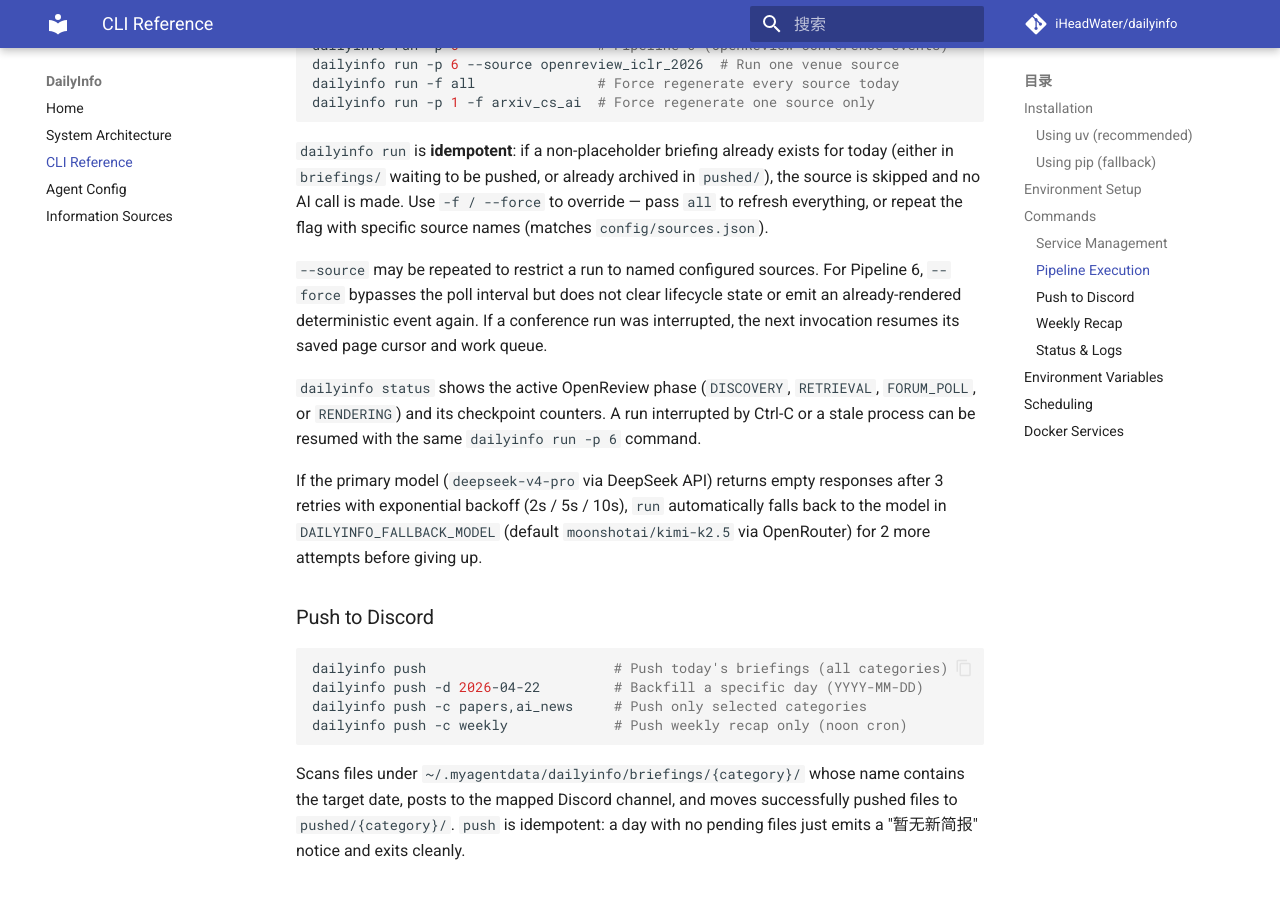
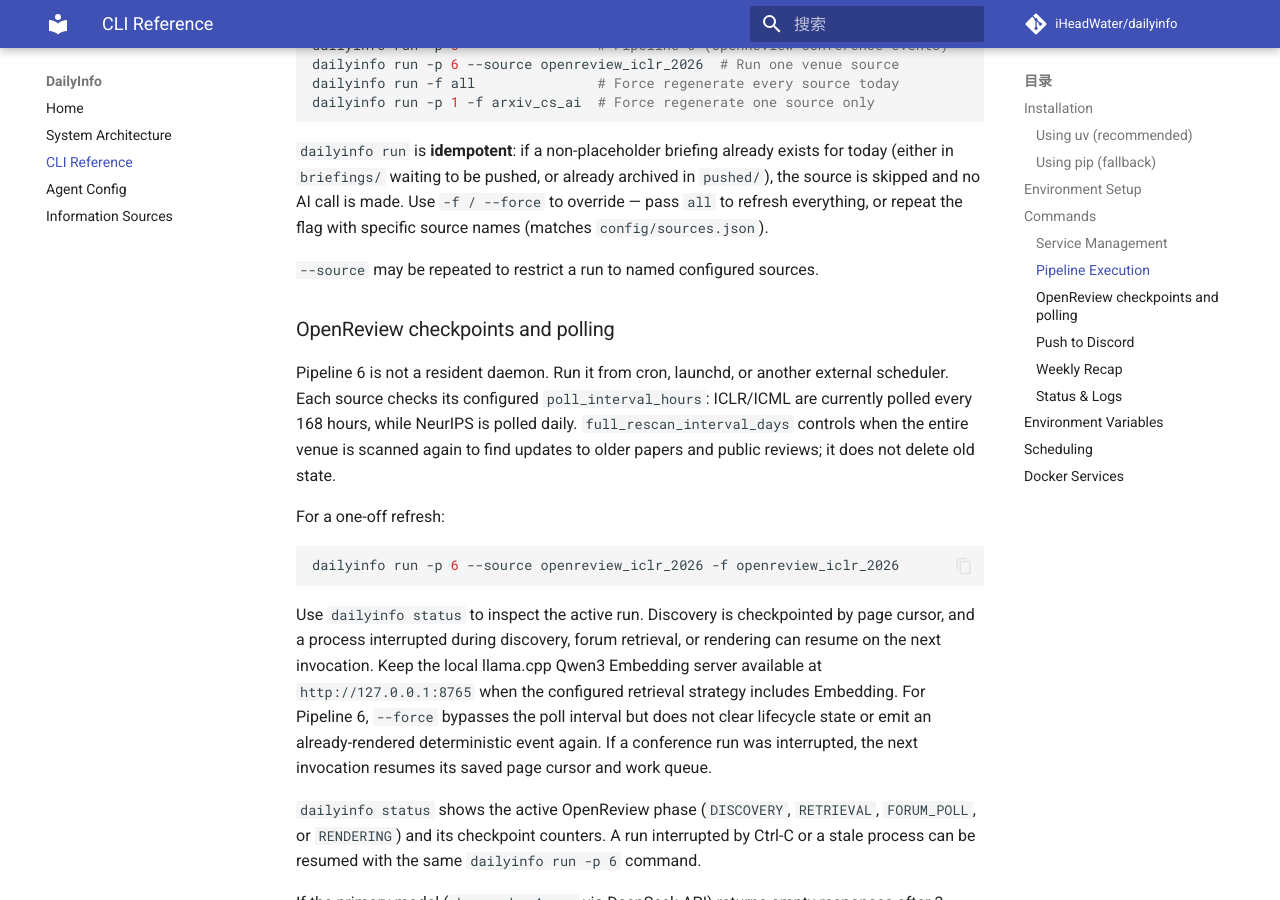
Before and after one commit to CylenLC/dailyinfo, an MkDocs documentation site: the page built from docs/cli.md, in a window 1280 px wide and 900 px high, scrolled down 1441 px. Built offline with MkDocs 1.6.1 and Material for MkDocs 9.7.7, drawn with Linux system fonts in a browser that asks for light colours; comment, search, counter and statistics services are not loaded.

Commit message:
docs: document OpenReview pipeline and checkpoints

````diff
--- a/docs/cli.md
+++ b/docs/cli.md
@@ -69,6 +69,26 @@ to override — pass `all` to refresh everything, or repeat the flag with
 specific source names (matches `config/sources.json`).
 
 `--source` may be repeated to restrict a run to named configured sources.
+
+### OpenReview checkpoints and polling
+
+Pipeline 6 is not a resident daemon. Run it from cron, launchd, or another
+external scheduler. Each source checks its configured `poll_interval_hours`:
+ICLR/ICML are currently polled every 168 hours, while NeurIPS is polled daily.
+`full_rescan_interval_days` controls when the entire venue is scanned again to
+find updates to older papers and public reviews; it does not delete old state.
+
+For a one-off refresh:
+
+```bash
+dailyinfo run -p 6 --source openreview_iclr_2026 -f openreview_iclr_2026
+```
+
+Use `dailyinfo status` to inspect the active run. Discovery is checkpointed by
+page cursor, and a process interrupted during discovery, forum retrieval, or
+rendering can resume on the next invocation. Keep the local llama.cpp Qwen3
+Embedding server available at `http://127.0.0.1:8765` when the configured
+retrieval strategy includes Embedding.
 For Pipeline 6, `--force` bypasses the poll interval but does not clear
 lifecycle state or emit an already-rendered deterministic event again. If a
 conference run was interrupted, the next invocation resumes its saved page
````
Also changed, not shown: README.md (+17 -0 lines), docs/architecture.md (+3 -0 lines), docs/index.md (+17 -0 lines), 1 other file.
